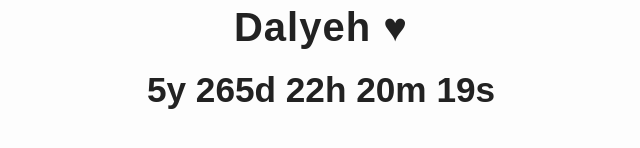
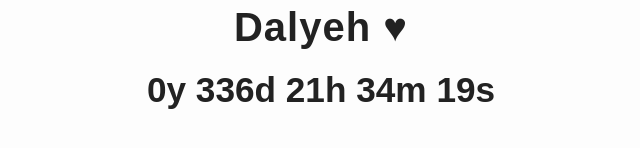
Before and after one commit to aryehgamer-cpu/Dalyeh, a plain HTML site: page index.html in a window 1280 px wide. Shown: the part 356-504 px from the top of the page, 319-959 px from the left. Drawn offline with Linux system fonts and the light colour scheme.

Commit message:
Update index.html

```diff
--- a/index.html
+++ b/index.html
@@ -33,7 +33,7 @@
   <div id="counter"></div>
 
   <script>
-    const startDate = new Date("2020-01-01T00:00:00"); // <-- change this
+    const startDate = new Date("2024-10-20T00:46:00"); // <-- change this
     function updateCounter() {
       const now = new Date();
       const diff = now - startDate;
```
